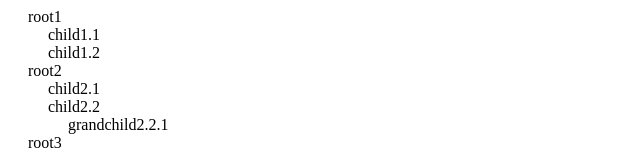
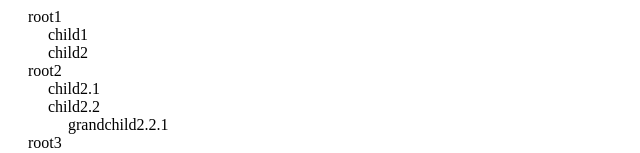
Before and after one commit to courage007/AngularTree, an Angular app: page / in a window 1280 px wide. Shown: the top 153 px of the page, without its empty margins (0-640 px from the left). Built offline with nearby package versions, Linux system fonts and the light colour scheme.

Commit message:
Add focuse attribute to the angular-tree

```diff
--- a/src/app/app.component.html
+++ b/src/app/app.component.html
@@ -1 +1,5 @@
-<app-tree></app-tree>
+<app-tree
+    [nodes]="nodes1"
+    [focused]="true"
+>
+</app-tree>
--- a/src/app/app.component.ts
+++ b/src/app/app.component.ts
@@ -7,4 +7,62 @@ import { Component } from '@angular/core';
 })
 export class AppComponent {
   title = 'app';
+  nodes = [
+    {
+        name: 'root0',
+        subTitle: 'the root',
+        children: [
+            {
+                name: 'child1',
+                subTitle: 'a good child'
+            }, {
+                name: 'child2',
+                subTitle: 'a bad child',
+            }
+        ]
+    },
+    {
+      name: 'root2',
+      subTitle: 'the second root',
+      children: [
+        {
+          name: 'child2.1',
+          subTitle: 'new and improved'
+        }, {
+          name: 'child2.2',
+          subTitle: 'new and improved2',
+          children: [
+              {
+                  name: 'subsub',
+                  subTitle: 'subsub'
+              }
+          ]
+        }
+      ]
+    }
+  ];
+
+  nodes1 = [
+    {
+      name: 'root1',
+      children: [
+        { name: 'child1' },
+        { name: 'child2' }
+      ]
+    },
+    {
+      name: 'root2',
+      children: [
+        { name: 'child2.1', children: [] },
+        { name: 'child2.2', children: [
+          {name: 'grandchild2.2.1'}
+        ] }
+      ]
+    },
+    { name: 'root3' },
+    { name: 'root4', children: [] },
+    { name: 'root5', children: null }
+  ];
+
+
 }
--- a/src/app/components/tree/tree.component.ts
+++ b/src/app/components/tree/tree.component.ts
@@ -1,41 +1,32 @@
-import { Component, OnInit } from '@angular/core';
+import { Component, OnChanges, Input, EventEmitter } from '@angular/core';
 import { TreeModel } from '../../models/tree-model';
+
+//约定使用下划线表示lodash，就像用$表示jQuery一样
+const _ = require('lodash');
 
 @Component({
   selector: 'app-tree',
   templateUrl: './tree.component.html',
   styleUrls: ['./tree.component.css']
 })
-export class TreeComponent implements OnInit {
-  nodes = [
-    {
-      name: 'root1',
-      children: [
-        { name: 'child1.1' },
-        { name: 'child1.2' }
-      ]
-    },
-    {
-      name: 'root2',
-      children: [
-        { name: 'child2.1', children: [] },
-        { name: 'child2.2', children: [
-          {name: 'grandchild2.2.1'}
-        ] }
-      ]
-    },
-    { name: 'root3' },
-    { name: 'root4', children: [] },
-    { name: 'root5', children: null }
-  ];
+export class TreeComponent implements OnChanges{
+    // delegating to TreeModel service:
+    _nodes:any[];
+    @Input() set nodes(nodes:any[]) { };
 
-  constructor(public treeModel:TreeModel) {
-  }
+    @Input() set focused(value:boolean) {
+      this.treeModel.setFocus(value);
+    }
 
-  ngOnInit() {
+    constructor(public treeModel:TreeModel) {
+      treeModel.eventNames.forEach((name) => this[name] = new EventEmitter());
+    }
 
-    this.treeModel.setData(this.nodes);
-
-  }
+    ngOnChanges(changes) {
+      this.treeModel.setData({
+          nodes: changes.nodes && changes.nodes.currentValue,
+          events: _.pick(this, this.treeModel.eventNames)
+      });
+    }
 
 }
--- /dev/null
+++ b/src/app/constants/events.ts
@@ -0,0 +1,8 @@
+export const TREE_EVENTS = {
+    onToggle: 'onToggle',
+    onActiveChanged: 'onActiveChanged',
+    onActivate: 'onActivate',
+    onDeactivate: 'onDeactivate',
+    onFocus: 'onFocus',
+    onBlur: 'onBlur'
+}
--- a/src/app/models/tree-model.ts
+++ b/src/app/models/tree-model.ts
@@ -1,13 +1,23 @@
 import { Injectable } from '@angular/core';
 import { TreeNode } from './tree-node';
+import { TREE_EVENTS } from '../constants/events';
 
 @Injectable()
 export class TreeModel {
     roots:TreeNode[];
+    static focusedTree = null;
+    private events:any;
+    eventNames = Object.keys(TREE_EVENTS);
 
-    setData(nodes){
+    setData({nodes,events}){
         const VirtualRoot = new TreeNode({ isVirtualRoot:true }, null,this);
 
         this.roots = nodes.map(child=>new TreeNode(child,VirtualRoot,this));
+
+        this.events = events;
     }
+    setFocus(value){
+        TreeModel.focusedTree = value ? this : null;
+    }
+
 }
```
Also changed, not shown: 1 other file (tests, documents, lock files or other folders).
